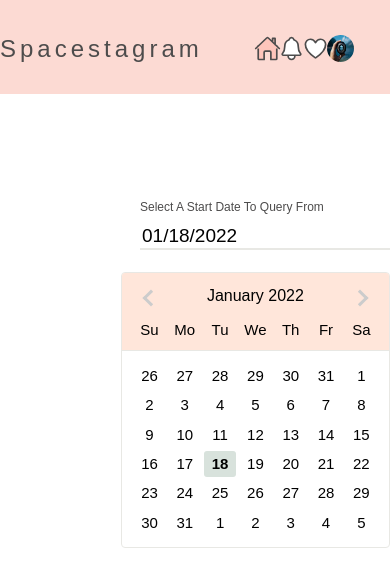
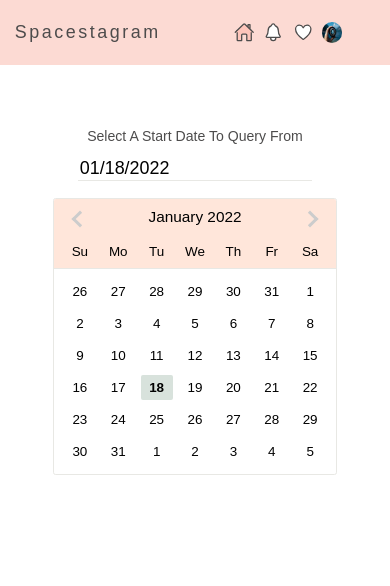
Before and after one commit to alexma12/spacetagram, a React (Create React App) app: page / in a window 390 px wide. Shown: the top 586 px of the page. Built offline with nearby package versions, Linux system fonts and the light colour scheme; no server answers.

Commit message:
Add media queries

```diff
--- a/src/App.scss
+++ b/src/App.scss
@@ -5,8 +5,12 @@
   font-size: 1rem;
   color: $grayfont;
   display: grid;
-  grid-template-columns: 27% 60% 1fr;
+  grid-template-columns: 28% 60% 1fr;
   position: relative;
+
+  @media only screen and (max-width: 860px) {
+    grid-template-columns: unset;
+  }
 }
 
 .Navbar {
@@ -21,11 +25,22 @@
   width: 100%;
   height: 7%;
 
+  @media only screen and (max-width: 1250px) {
+    height: 5%;
+  }
+  @media only screen and (max-width: 1140px) {
+    grid-template-columns: 45% 15% 30%;
+  }
+
   &-title {
     font-size: 2.4rem;
     font-weight: 400;
     height: 100%;
     letter-spacing: 0.4rem;
+
+    @media only screen and (max-width: 1140px) {
+      font-size: 2.8rem;
+    }
   }
 
   &-buttons {
@@ -38,12 +53,21 @@
     height: 2.7rem;
     width: 2.7rem;
     border-radius: 50%;
+
+    @media only screen and (max-width: 1140px) {
+      height: 3.2rem;
+      width: 3.2em;
+    }
   }
 
   &-button {
     height: 2.7rem;
     width: 2.7rem;
     fill: white;
+    @media only screen and (max-width: 1140px) {
+      height: 3.2rem;
+      width: 3.2em;
+    }
     path {
       fill: white;
     }
@@ -74,11 +98,27 @@
   border-radius: 0.4rem;
   width: 40rem;
   box-shadow: 0.5rem 0.5rem 0.4rem rgba($platinum, 0.7);
+
+  @media only screen and (max-width: 1140px) {
+    width: 50rem;
+  }
+
   &-box {
     grid-column: 2;
     margin-top: 15rem;
     display: grid;
     grid-template-columns: 50% 50%;
+
+    @media only screen and (max-width: 1140px) {
+      grid-template-columns: 100%;
+      justify-items: center;
+    }
+    @media only screen and (max-width: 860px) {
+      grid-column: 1;
+    }
+    @media only screen and (max-width: 860px) {
+      margin-top: 26rem;
+    }
   }
 
   &-header {
@@ -96,6 +136,11 @@
     width: 3rem;
     transform: translateY(-0.7rem);
     transition: 0.2s;
+
+    @media only screen and (max-width: 1140px) {
+      height: 3.4rem;
+      width: 3.4em;
+    }
     path {
       fill: $platinum;
     }
@@ -121,6 +166,13 @@
 
   &-copyright {
     text-align: right;
+
+    @media only screen and (max-width: 1140px) {
+      font-size: 1.2rem;
+    }
+    @media only screen and (max-width: 860px) {
+      font-size: 1.3rem;
+    }
   }
 
   &-title {
@@ -128,21 +180,44 @@
     font-weight: 500;
     font-size: 1.5rem;
     margin-bottom: 1rem;
+
+    @media only screen and (max-width: 1140px) {
+      font-size: 1.8rem;
+    }
+    @media only screen and (max-width: 860px) {
+      font-size: 2rem;
+    }
   }
 
   &-explanation {
     margin-top: 1.2rem;
     font-size: 1.1rem;
+
+    @media only screen and (max-width: 1140px) {
+      font-size: 1.4rem;
+    }
+    @media only screen and (max-width: 860px) {
+      font-size: 1.53rem;
+    }
   }
   &-img {
     height: 40rem;
     width: 40rem;
     border-radius: 0.4rem;
+
+    @media only screen and (max-width: 1140px) {
+      height: 50rem;
+      width: 50rem;
+    }
   }
 
   &-date {
     text-align: left;
-    font-size: 1.2em;
+    font-size: 1.4rem;
+
+    @media only screen and (max-width: 1140px) {
+      font-size: 1.8rem;
+    }
   }
 }
 
@@ -151,10 +226,24 @@
   top: 20rem;
   left: 14rem;
 
+  @media only screen and (max-width: 860px) {
+    position: relative;
+    top: 30;
+    left: 0;
+  }
+
   &-title {
     text-align: left;
     font-size: 1.2rem;
     margin-bottom: 1rem;
+
+    @media only screen and (max-width: 1140px) {
+      font-size: 1.5rem;
+    }
+    @media only screen and (max-width: 860px) {
+      text-align: center;
+      font-size: 2.2rem;
+    }
   }
 
   .react-datepicker {
@@ -162,12 +251,35 @@
     font-size: 1.5rem;
     border-radius: 0.4rem;
     border: solid $platinum 0.12rem;
+
+    @media only screen and (max-width: 1140px) {
+      font-size: 1.7rem;
+    }
+    @media only screen and (max-width: 860px) {
+      position: relative;
+      font-size: 2.1rem;
+    }
+
+    &-popper {
+      @media only screen and (max-width: 860px) {
+        position: relative !important;
+        transform: unset !important;
+      }
+    }
   }
 
   .react-datepicker__current-month {
     font-size: 1.6rem;
     font-weight: 500;
     margin-bottom: 1rem;
+
+    @media only screen and (max-width: 1140px) {
+      font-size: 1.8rem;
+    }
+    @media only screen and (max-width: 860px) {
+      font-size: 2.4rem;
+      margin-bottom: 1.4rem;
+    }
   }
 
   .react-datepicker__navigation--previous {
@@ -184,9 +296,12 @@
   }
 
   .react-datepicker__navigation {
-    top: 0.7em;
-    line-height: 1.7em;
-    border: 0.45em solid transparent;
+    top: 0.5rem;
+    line-height: 3rem;
+
+    @media only screen and (max-width: 1140px) {
+      top: 0.4rem;
+    }
   }
 
   .react-datepicker__triangle {
@@ -210,6 +325,17 @@
     margin: 0.166rem;
     &:focus {
       outline: none;
+    }
+
+    @media only screen and (max-width: 1140px) {
+      width: 3.7rem;
+      line-height: 3rem;
+      margin: 0.2rem;
+    }
+    @media only screen and (max-width: 860px) {
+      width: 5rem;
+      line-height: 4rem;
+      margin: 0.5rem;
     }
   }
 
@@ -238,6 +364,16 @@
       &:focus {
         outline: none;
       }
+
+      @media only screen and (max-width: 1140px) {
+        font-size: 2.1rem;
+        width: 28rem;
+      }
+      @media only screen and (max-width: 860px) {
+        margin-top: 1rem;
+        font-size: 2.8rem;
+        width: 36rem;
+      }
     }
   }
 }
--- a/src/colors.scss
+++ b/src/colors.scss
@@ -1,4 +1,3 @@
-$palepink: #fae1dd;
 $platinum: #e8e8e4;
 $alabaster: #d8e2dc;
 $sardoynx: #fec5bb;
--- a/src/index.css
+++ /dev/null
@@ -1,20 +0,0 @@
-body {
-  margin: 0;
-  padding: 0;
-  box-sizing: border-box;
-
-  font-family: -apple-system, BlinkMacSystemFont, "Segoe UI", "Roboto", "Oxygen",
-    "Ubuntu", "Cantarell", "Fira Sans", "Droid Sans", "Helvetica Neue",
-    sans-serif;
-  -webkit-font-smoothing: antialiased;
-  -moz-osx-font-smoothing: grayscale;
-}
-
-html {
-  font-size: 62.5%;
-}
-
-code {
-  font-family: source-code-pro, Menlo, Monaco, Consolas, "Courier New",
-    monospace;
-}
--- a/src/index.js
+++ b/src/index.js
@@ -1,6 +1,6 @@
 import React from "react";
 import ReactDOM from "react-dom";
-import "./index.css";
+import "./index.scss";
 import App from "./App";
 
 ReactDOM.render(
--- /dev/null
+++ b/src/index.scss
@@ -0,0 +1,29 @@
+body {
+  margin: 0;
+  padding: 0;
+  box-sizing: border-box;
+
+  font-family: -apple-system, BlinkMacSystemFont, "Segoe UI", "Roboto", "Oxygen",
+    "Ubuntu", "Cantarell", "Fira Sans", "Droid Sans", "Helvetica Neue",
+    sans-serif;
+  -webkit-font-smoothing: antialiased;
+  -moz-osx-font-smoothing: grayscale;
+}
+
+html {
+  font-size: 62.5%;
+  @media only screen and (max-width: 1500px) {
+    font-size: 50%;
+  }
+  @media only screen and (max-width: 1250px) {
+    font-size: 45%;
+  }
+  @media only screen and (max-width: 960px) {
+    font-size: 40%;
+  }
+}
+
+code {
+  font-family: source-code-pro, Menlo, Monaco, Consolas, "Courier New",
+    monospace;
+}
```
